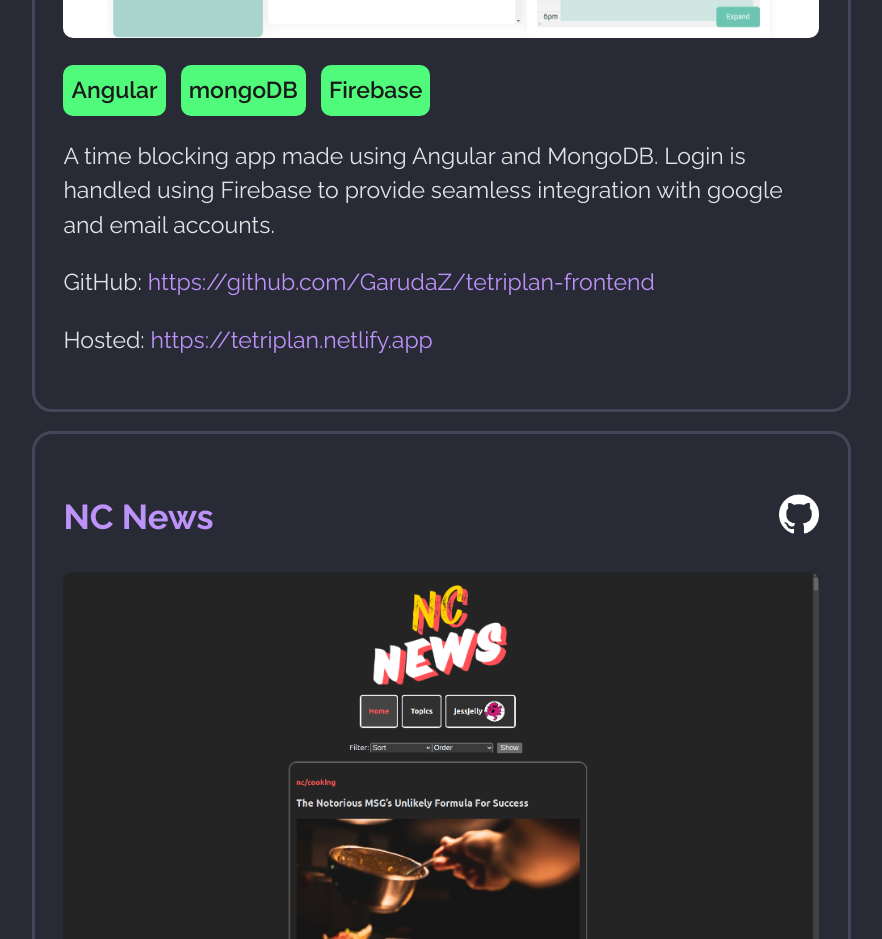
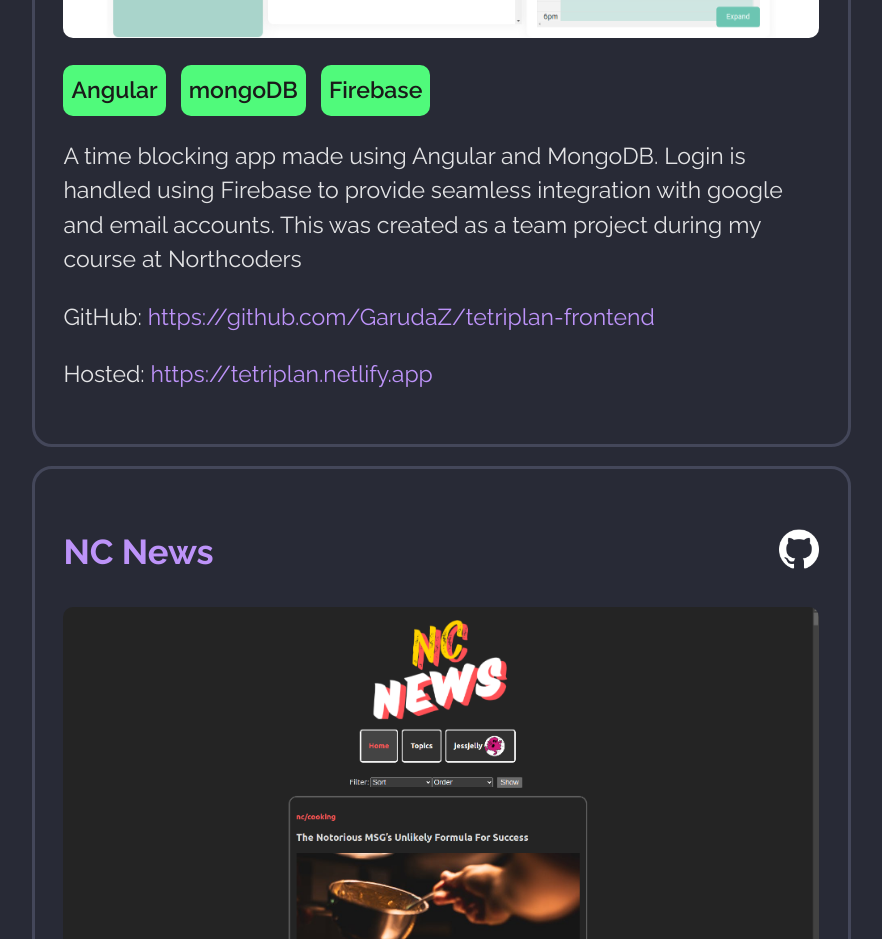
Before and after one commit to GarudaZ/portfolio, a Vue app in the folder portfolio-app/: page /projects in a window 1280 px wide. Shown: the part 2060-2999 px from the top of the page, without its empty margins (314-1196 px from the left). Built offline with nearby package versions, Linux system fonts and the light colour scheme.

Commit message:
updates tetriplan desc

```diff
--- a/portfolio-app/src/components/Projects.vue
+++ b/portfolio-app/src/components/Projects.vue
@@ -20,7 +20,7 @@
 	{
 		name: "Tetriplan",
 		screenshot: "tetriplan-screenshot.png",
-		desc: "A time blocking app made using Angular and MongoDB. Login is handled using Firebase to provide seamless integration with google and email accounts.",
+		desc: "A time blocking app made using Angular and MongoDB. Login is handled using Firebase to provide seamless integration with google and email accounts. This was created as a team project during my course at Northcoders",
 		github: "https://github.com/GarudaZ/tetriplan-frontend",
 		hosted: "https://tetriplan.netlify.app",
 		wip: false,
```
